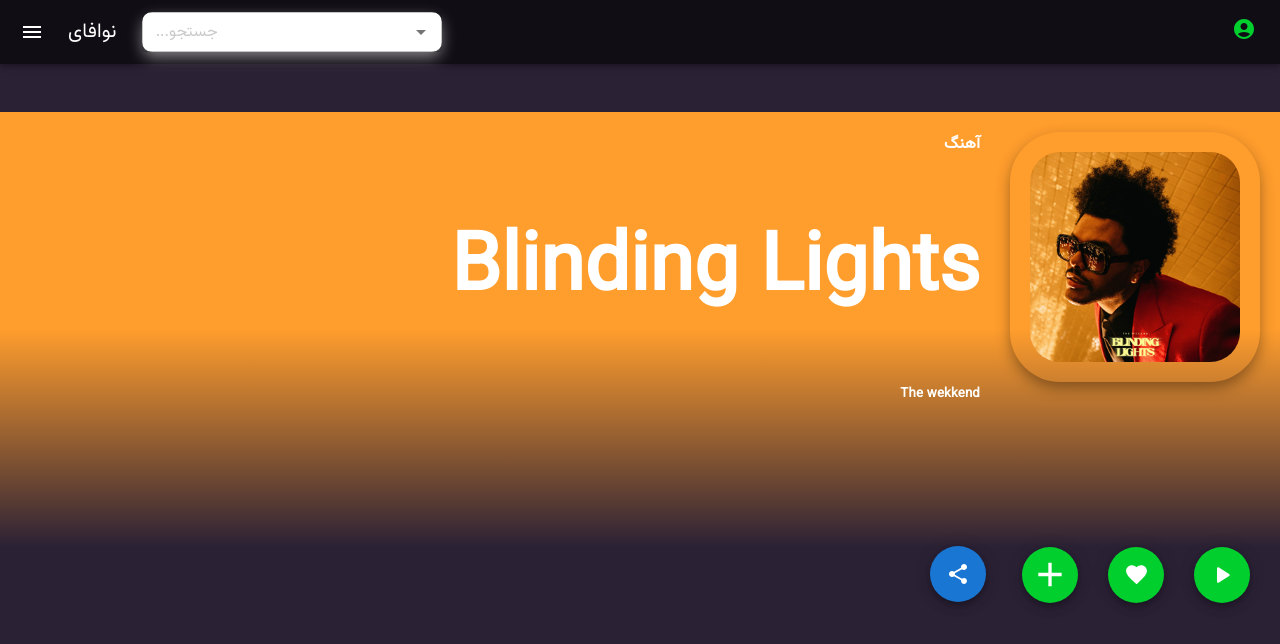
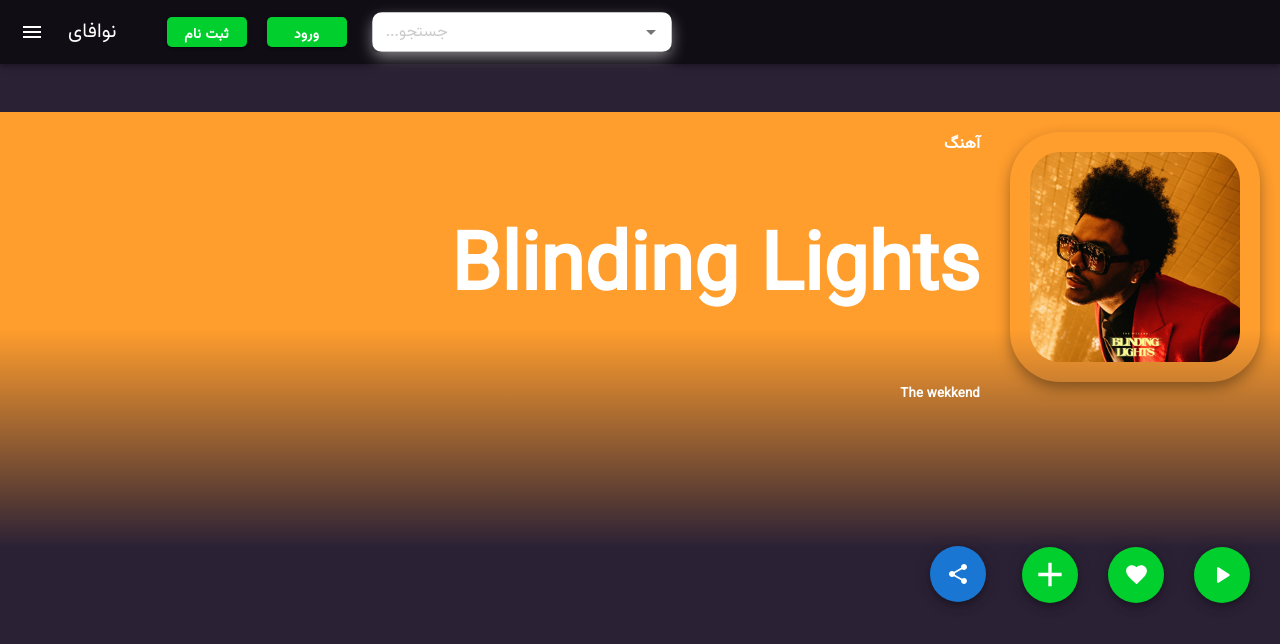
Before and after one commit to MTAISBOSS/Navafy, a React (Create React App) app in the folder navafy/: page /music_info in a window 1280 px wide. Shown: the top 644 px of the page. Built offline with nearby package versions, Linux system fonts and the light colour scheme.

Commit message:
Fixed token

```diff
--- a/navafy/src/App.js
+++ b/navafy/src/App.js
@@ -3,7 +3,7 @@
 import { BrowserRouter, Route, Routes } from "react-router-dom";
 import Sign_up from "./components/Pages/Sign Up/Sign_up";
 import Artist_Sign_up from "./components/Pages/Artist Sign Up/Artist_Sign_Up";
-import Homepage from "./components/Pages/Home Page/Homepage";
+// import Homepage from "./components/Pages/Home Page/Homepage";
 import MyHomePage from "./components/Common/HomePage";
 import ProfileEdit from "./components/Pages/Profile Edit/ProfileEdit";
 import Playlist from "./components/Pages/Play list/PlayList";
@@ -21,6 +21,7 @@
 
   return (
     <div>
+
       <BrowserRouter>
         <Routes>
           <Route exact path="/" element={<MyHomePage />} />
--- a/navafy/src/components/Common/HomePage.js
+++ b/navafy/src/components/Common/HomePage.js
@@ -107,12 +107,13 @@
   const [hasSignedUp, sethasSignedUp] = React.useState(false);
 
   React.useEffect(() => {
-    sethasLogined(true);
     console.log(localStorage.getItem("token"));
+    if (localStorage.getItem("token")) {
+      sethasLogined(true);
+    } else sethasLogined(false);
   }, [localStorage.getItem("token")]);
-  React.useEffect(() => {
-    console.log(localStorage.getItem("token") + " Hello ");
-  }, [hasLogined]);
+
+
   const handleDrawerOpen = () => {
     setOpen(true);
   };
@@ -223,10 +224,7 @@
             />
             <Box sx={{ flexGrow: 1 }} />
             <Box sx={{ display: { xs: "none", md: "flex" } }}>
-              <FadeMenu
-                style={{ display: !hasLogined ? "none" : "block" }}
-                sethasLogined={sethasLogined}
-              />
+              {hasLogined && <FadeMenu sethasLogined={sethasLogined} />}
             </Box>
             <Box sx={{ display: { xs: "flex", md: "none" } }}>
               <IconButton
```
